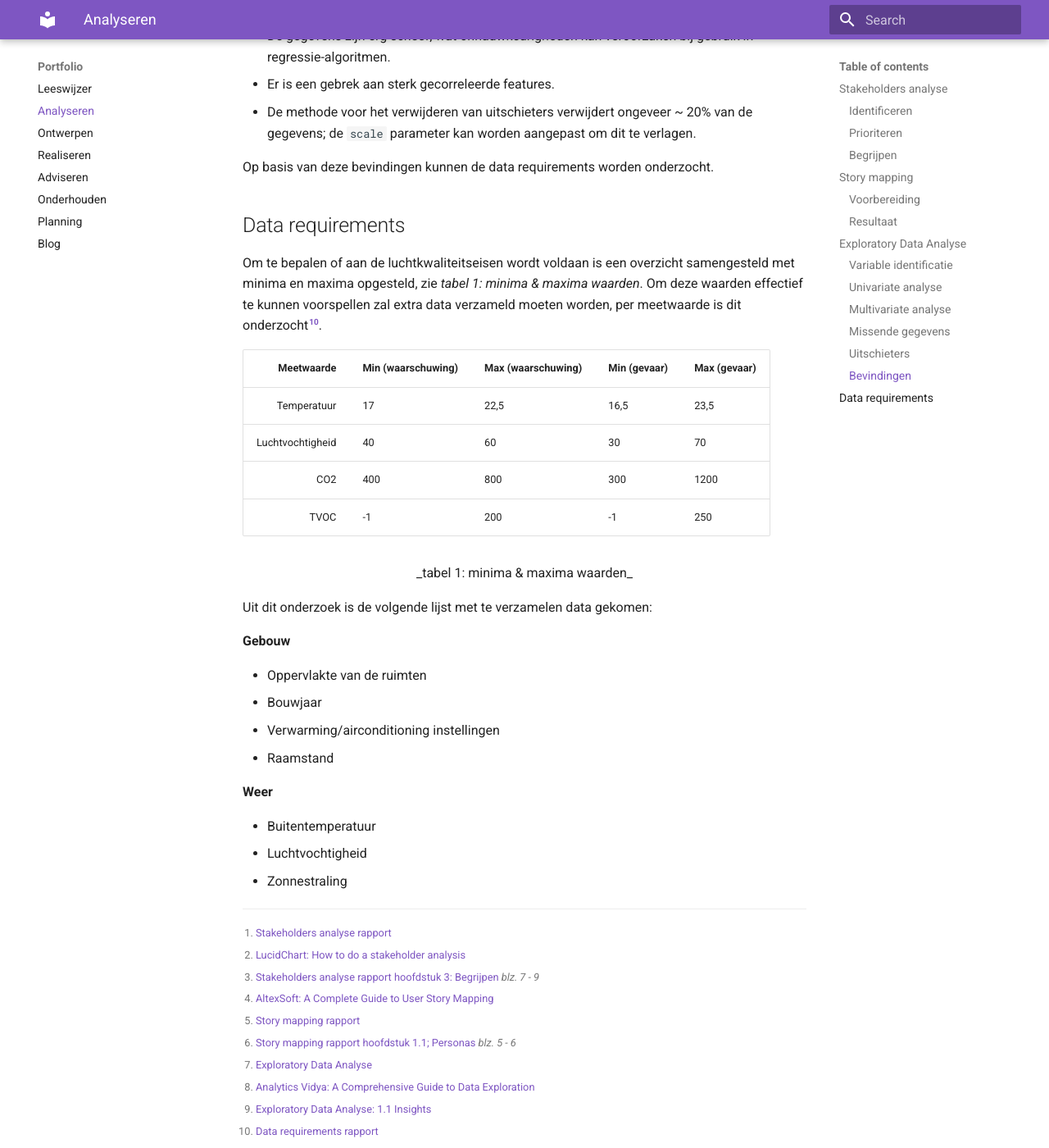
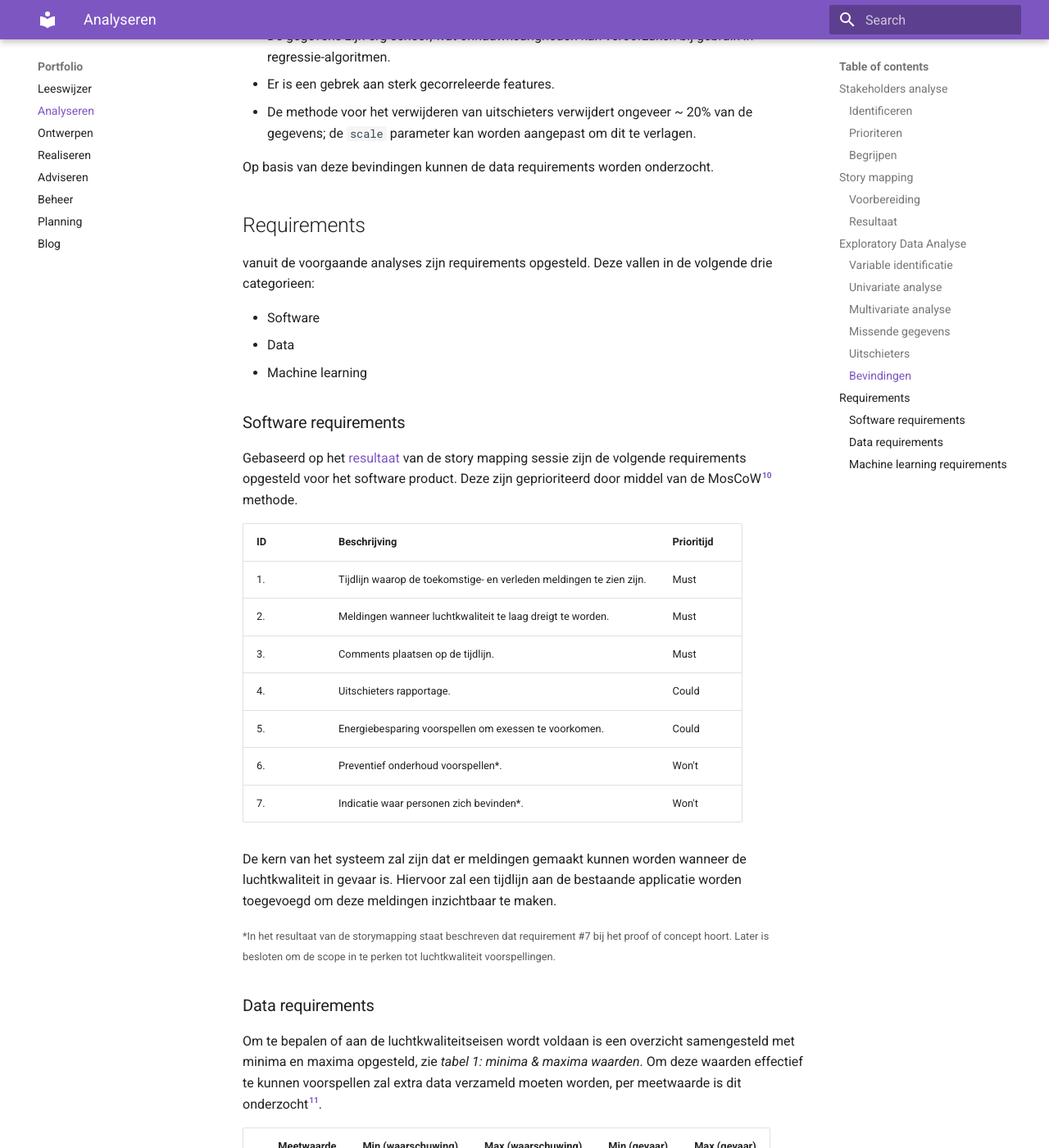
Before and after one commit to kpapijnenburg/portfolio, an MkDocs documentation site: the page built from docs/analyseren.md, in a window 1280 px wide and 1400 px high, scrolled down 7815 px. Shown: the whole window at 82% size. Built offline with MkDocs 1.6.1 and Material for MkDocs 9.7.7, drawn with Linux system fonts in a browser that asks for light colours; some of the changed text lies outside the part shown.

````diff
--- a/docs/analyseren.md
+++ b/docs/analyseren.md
@@ -1,4 +1,3 @@
-
 ## Stakeholders analyse
 
 Om te bepalen welke partijen relevant zijn voor het project is een stakeholders analyse uitgevoerd [^1]. De methodiek om de stakeholders analyse uit te voeren bestaat uit het identificeren- , prioriteren- en het begrijpen van deze groepen personen[^2].
@@ -60,6 +59,7 @@ De eerste stap om te kunnen bepalen welke machine learning modellen toegepast ku
 5. uitschieters
 
 ### Variable identificatie
+
 De volgende gegevens, en hun datatype, zijn aanwezig in de dataset. Een overzicht van de handelingen die gedaan zijn om de onjuiste datatypes op te lossen kan gevonden worden in hoofdstuk 1.1[^9].
 
 ```
@@ -77,6 +77,7 @@ room                        object # Ruimte waarin de meting is vericht.
 ```
 
 ### Univariate analyse
+
 Univariate analyse is de eenvoudigste vorm van data analyse. Tijdens deze analyse wordt elke variabele afzonderlijk geanalyseerd. Dit wordt gedaan door de gegevens in histogrammen en boxplots te visualiseren. Hierdoor kunnen eventuele afwijkingen of uitschieters gedetecteerd worden.
 
 ![boardroom distributie](images/univariate.PNG)
@@ -86,6 +87,7 @@ Univariate analyse is de eenvoudigste vorm van data analyse. Tijdens deze analys
 In de bovenstaande afbeelding zijn de distributies van alle meetwaarden in de boardroom van de Big Top gevisualiseerd. Hierin valt te zien dat de meeste waarden een redelijk normale distributie hebben. Sommigen zoals bijvoorbeeld de CO2 waarden hebben afwijkingen en uitschieters. Tijdens de modellering fase zal hier rekening mee gehouden moeten worden.
 
 ### Multivariate analyse
+
 Tijdens dit soort data analyse zullen de verbanden tussen twee variabelen worden geanalyseerd. Dit zal worden gedaan door correlatiecoëfficiënt-heatmaps te maken. In _afbeelding 7: Big Top's boardroom correlaties_ is een voorbeeld van deze correlatiecoëfficiënt-heatmaps te zien.
 
 ![boardroom heatmap](images/corr-heatmap.png)
@@ -95,6 +97,7 @@ Tijdens dit soort data analyse zullen de verbanden tussen twee variabelen worden
 Hieruit kunnen we opmaken dat er meerdere waarden zijn die redelijk sterk met elkaar gecorreleerd zijn. Bijvoorbeeld TVOC & temperatuur, dit zou een indicatie kunnen zijn dat wanneer de temperatuur stijgt de TVOC waarde meestijgt. Om dit te kunnen uitsluiten zal per meetwaarden verder onderzoek verricht moeten worden.
 
 ### Missende gegevens
+
 In de onderstaande afbeelding is het percentage van de data wat mist gevisualiseerd. Het is opvallend dat de missende data in clusters opgedeeld kan worden, namelijk:
 
 - TVOC, Pressure, CO2, Illumunation, Activity
@@ -108,6 +111,7 @@ In de onderstaande afbeelding is het percentage van de data wat mist gevisualise
 Na de applicatie beter te bekijken is bevonden dat er per ruimte andere gegevens worden bijgehouden. Hierdoor is de clustervorming van de missende gegevens te verklaren. Tijdens het modelleren moet hier rekening mee gehouden worden.
 
 ### Uitschieters
+
 Tijdens de univariate analyse is gebleken dat sommige meetwaarden veel uitschieters bevatten. Om deze op te lossen is de onderstaande "interquartile range outlier removal" methode gebruikt
 
 ```
@@ -138,19 +142,46 @@ def iqr_outlier_removal(df, scale=1.5):
 Wanneer deze methode wordt gebruikt op de datasets verwijderd het ongeveer 20% van de data. Het kan zijn dat dit teveel is en dat er niet meer genoeg data over is om effectieve modellen van te maken. In dit geval kan de `scale` parameter worden aangepast zodat er minder data als uitschieter wordt gezien.
 
 ### Bevindingen
+
 Deze Exploratory Data Analyse is uitgevoerd om te kijken hoe de data die door de Twindle applicatie verzameld wordt in elkaar zit. De volgende bevindingen zijn gemaakt:
 
 - De gegevens bevatten grote uitschieters.
 - Niet voor elke kamer worden dezelfde gegevens verzameld.
 - De gegevens zijn erg scheef, wat onnauwkeurigheden kan veroorzaken bij gebruik in regressie-algoritmen.
 - Er is een gebrek aan sterk gecorreleerde features.
-- De methode voor het verwijderen van uitschieters verwijdert ongeveer ~ 20% van de gegevens; de ```scale``` parameter kan worden aangepast om dit te verlagen.
+- De methode voor het verwijderen van uitschieters verwijdert ongeveer ~ 20% van de gegevens; de `scale` parameter kan worden aangepast om dit te verlagen.
 
 Op basis van deze bevindingen kunnen de data requirements worden onderzocht.
 
-## Data requirements
+## Requirements
 
-Om te bepalen of aan de luchtkwaliteitseisen wordt voldaan is een overzicht samengesteld met minima en maxima opgesteld, zie _tabel 1: minima & maxima waarden_. Om deze waarden effectief te kunnen voorspellen zal extra data verzameld moeten worden, per meetwaarde is dit onderzocht[^10].
+vanuit de voorgaande analyses zijn requirements opgesteld. Deze vallen in de volgende drie categorieen:
+
+- Software
+- Data
+- Machine learning
+
+### Software requirements
+
+Gebaseerd op het [resultaat](#resultaat) van de story mapping sessie zijn de volgende requirements opgesteld voor het software product. Deze zijn geprioriteerd door middel van de MosCoW[^10] methode.
+
+| ID  | Beschrijving                                                        | Prioritijd |
+| --- | ------------------------------------------------------------------- | ---------- |
+| 1.  | Tijdlijn waarop de toekomstige- en verleden meldingen te zien zijn. | Must       |
+| 2.  | Meldingen wanneer luchtkwaliteit te laag dreigt te worden.          | Must       |
+| 3.  | Comments plaatsen op de tijdlijn.                                   | Must       |
+| 4.  | Uitschieters rapportage.                                            | Could      |
+| 5.  | Energiebesparing voorspellen om exessen te voorkomen.               | Could      |
+| 6.  | Preventief onderhoud voorspellen\*.                                 | Won't      |
+| 7.  | Indicatie waar personen zich bevinden\*.                            | Won't      |
+
+De kern van het systeem zal zijn dat er meldingen gemaakt kunnen worden wanneer de luchtkwaliteit in gevaar is. Hiervoor zal een tijdlijn aan de bestaande applicatie worden toegevoegd om deze meldingen inzichtbaar te maken.
+
+<small>\*In het resultaat van de storymapping staat beschreven dat requirement #7 bij het proof of concept hoort. Later is besloten om de scope in te perken tot luchtkwaliteit voorspellingen. </small>
+
+### Data requirements
+
+Om te bepalen of aan de luchtkwaliteitseisen wordt voldaan is een overzicht samengesteld met minima en maxima opgesteld, zie _tabel 1: minima & maxima waarden_. Om deze waarden effectief te kunnen voorspellen zal extra data verzameld moeten worden, per meetwaarde is dit onderzocht[^11].
 
 |       Meetwaarde | Min (waarschuwing) | Max (waarschuwing) | Min (gevaar) | Max (gevaar) |
 | ---------------: | ------------------ | ------------------ | ------------ | ------------ |
@@ -165,16 +196,23 @@ Uit dit onderzoek is de volgende lijst met te verzamelen data gekomen:
 
 **Gebouw**
 
-  - Oppervlakte van de ruimten
-  - Bouwjaar
-  - Verwarming/airconditioning instellingen
-  - Raamstand
+- Oppervlakte van de ruimten
+- Bouwjaar
+- Verwarming/airconditioning instellingen
+- Raamstand
 
 **Weer**
 
-  - Buitentemperatuur
-  - Luchtvochtigheid
-  - Zonnestraling
+- Buitentemperatuur
+- Luchtvochtigheid
+- Zonnestraling
+
+### Machine learning requirements
+
+Vanuit de product owner is het doel gesteld dat de modellen tenminste 90% accuraat moeten zijn. De meetwaarden die gemodelleerd dienen te worden zijn continu en niet uit te
+drukken in procent accuracy. R-squared score kan gebruikt worden voor dit soort modellen. Het geeft een waarde tussen 0.0 en 1.0 aan wat geïnterpreteerd kan worden als een percentage. Wanneer een R2 Score van 0.90 wordt behaald zal het model aan de eisen voldoen.
+
+Om de modellen onderling met elkaar te vergelijken zal, naast r-squared, ook de root mean squared error scoring methode worden gebruikt. Deze methode resulteert in een waarde in dezelfde eenheid als het target. Hierdoor kan gezien worden in hoeverre de gemiddelde voorspelling zal afwijkt van de realiteit.
 
 [^1]: [Stakeholders analyse rapport](pdfs/stakeholders_analyse.pdf)
 [^2]: [LucidChart: How to do a stakeholder analysis](https://www.lucidchart.com/blog/how-to-do-a-stakeholder-analysis)
@@ -185,4 +223,5 @@ Uit dit onderzoek is de volgende lijst met te verzamelen data gekomen:
 [^7]: [Exploratory Data Analyse](htmls/eda.html)
 [^8]: [Analytics Vidya: A Comprehensive Guide to Data Exploration](https://www.analyticsvidhya.com/blog/2016/01/guide-data-exploration/)
 [^9]: [Exploratory Data Analyse: 1.1 Insights](htmls/eda.html#1.1-Insights)
-[^10]: [Data requirements rapport](pdfs/data_requirements.pdf)
+[^10]: [MosCow methode](https://nl.wikipedia.org/wiki/MoSCoW-methode)
+[^11]: [Data requirements rapport](pdfs/data_requirements.pdf)
--- a/mkdocs.yml
+++ b/mkdocs.yml
@@ -16,6 +16,6 @@ nav:
   - Ontwerpen: ontwerpen.md
   - Realiseren: realiseren.md
   - Adviseren: adviseren.md
-  - Onderhouden: onderhouden.md
+  - Beheer: beheer.md
   - Planning: planning.md
   - Blog: blog.md
````
Also changed, not shown: docs/beheer.md (added, +93 -0 lines), docs/onderhouden.md (deleted, +0 -68 lines), docs/ontwerpen.md (+11 -17 lines).
